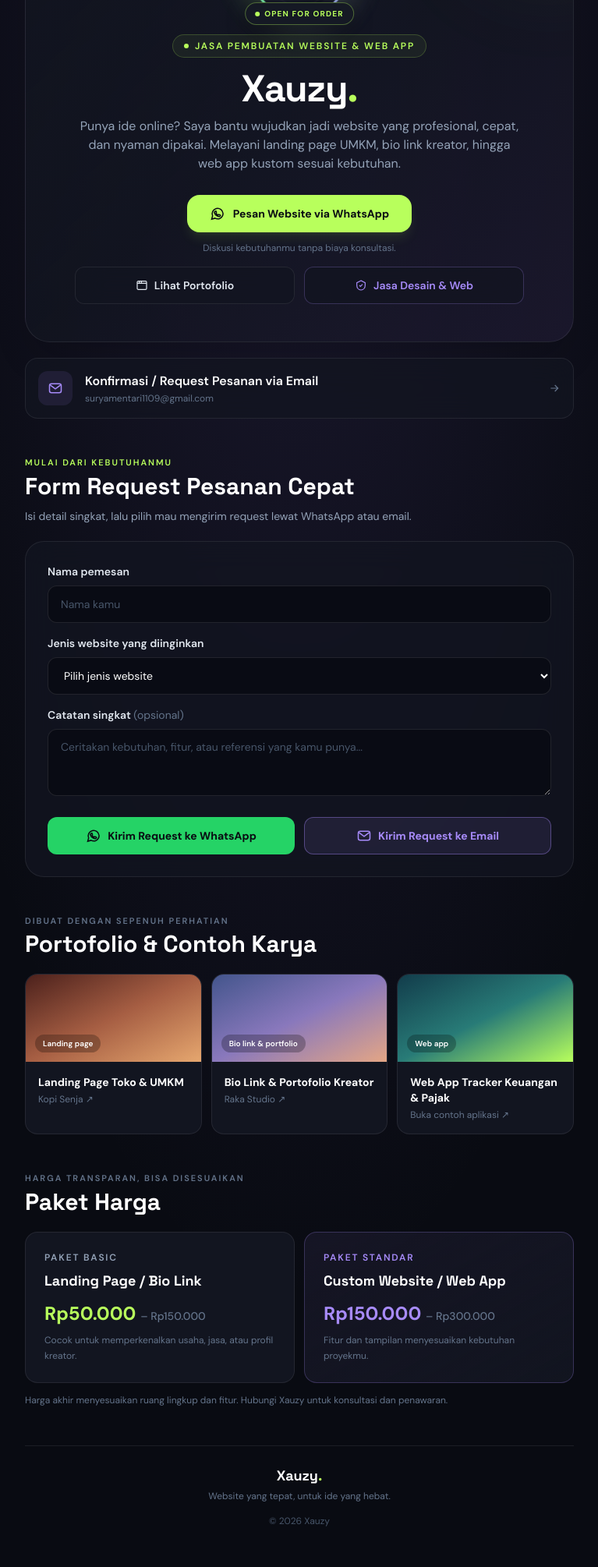
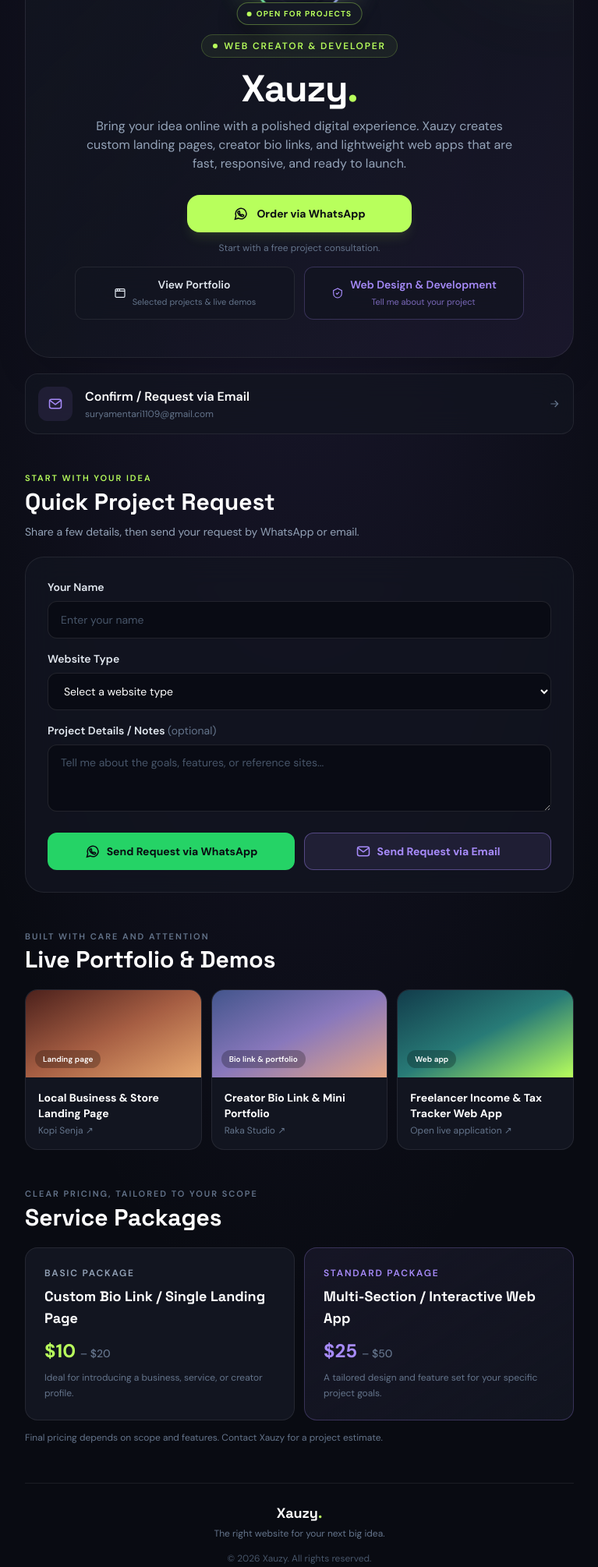
Before and after one commit to kingrelaxed/project-, a plain HTML site: page xauzy/index.html in a window 1280 px wide. Shown: the part 201-2211 px from the top of the page at 78% size, without its empty margins (256-1023 px from the left). Drawn offline with nearby package versions, Linux system fonts and the light colour scheme.

Commit message:
ubah halaman xauzy ke bahasa inggris
Co-authored-by: Copilot <223556219+Copilot@users.noreply.github.com>

```diff
--- a/xauzy/index.html
+++ b/xauzy/index.html
@@ -1,11 +1,11 @@
 <!doctype html>
-<html lang="id">
+<html lang="en">
 <head>
   <meta charset="utf-8">
   <meta name="viewport" content="width=device-width, initial-scale=1">
   <meta name="theme-color" content="#090b12">
-  <meta name="description" content="Xauzy — jasa pembuatan landing page UMKM, bio link kreator, dan web app kustom.">
-  <title>Xauzy — Jasa Pembuatan Website &amp; Web App</title>
+  <meta name="description" content="Xauzy — custom landing pages, creator bio links, and lightweight web apps built for international clients.">
+  <title>Xauzy — Web Design &amp; Development</title>
   <script src="https://cdn.tailwindcss.com"></script>
   <link rel="preconnect" href="https://fonts.googleapis.com">
   <link rel="preconnect" href="https://fonts.gstatic.com" crossorigin>
@@ -51,15 +51,15 @@
   <main class="mx-auto max-w-3xl px-5 pb-12 pt-8 sm:px-8 sm:pt-12">
     <header class="relative overflow-hidden rounded-[2rem] border border-white/[.08] bg-gradient-to-br from-panel/95 via-panel/80 to-[#1d1930]/80 px-5 py-9 text-center shadow-2xl shadow-black/20 sm:px-10 sm:py-12">
       <div class="pointer-events-none absolute -right-20 -top-24 h-56 w-56 rounded-full bg-electric/[.06] blur-3xl"></div>
-      <button id="shareButton" type="button" class="absolute right-4 top-4 inline-flex min-h-11 items-center gap-2 rounded-full border border-white/10 bg-white/[.04] px-3.5 py-2 text-xs font-semibold text-slate-300 transition hover:border-electric/50 hover:text-electric focus:outline-none focus:ring-2 focus:ring-electric/60 sm:right-6 sm:top-6" aria-label="Bagikan atau salin tautan Xauzy">
+      <button id="shareButton" type="button" class="absolute right-4 top-4 inline-flex min-h-11 items-center gap-2 rounded-full border border-white/10 bg-white/[.04] px-3.5 py-2 text-xs font-semibold text-slate-300 transition hover:border-electric/50 hover:text-electric focus:outline-none focus:ring-2 focus:ring-electric/60 sm:right-6 sm:top-6" aria-label="Share or copy the Xauzy link">
         <svg class="h-4 w-4" viewBox="0 0 24 24" fill="none" stroke="currentColor" stroke-width="1.8" aria-hidden="true"><circle cx="18" cy="5" r="3"/><circle cx="6" cy="12" r="3"/><circle cx="18" cy="19" r="3"/><path d="m8.7 10.7 6.6-4.4m-6.6 7 6.6 4.4"/></svg>
-        <span>Bagikan / Salin Link</span>
+        <span>Share / Copy Link</span>
       </button>
 
       <div class="relative mx-auto h-28 w-28 sm:h-32 sm:w-32">
         <div class="avatar-glow pointer-events-none absolute inset-1 rounded-full bg-gradient-to-br from-electric/50 via-[#74e9aa]/20 to-violet/50 blur-xl"></div>
         <div class="avatar-creative relative h-full w-full rounded-full bg-gradient-to-br from-electric via-[#74e9aa] to-violet p-[3px] shadow-[0_0_50px_rgba(184,255,92,.16)]">
-          <div class="grid h-full w-full place-items-center overflow-hidden rounded-full bg-[#171a27]" role="img" aria-label="Ilustrasi kreatif studio web Xauzy dengan jendela browser dan simbol kode">
+          <div class="grid h-full w-full place-items-center overflow-hidden rounded-full bg-[#171a27]" role="img" aria-label="Creative Xauzy web studio illustration with a browser window and code symbols">
             <svg class="h-[86%] w-[86%]" viewBox="0 0 120 120" fill="none" xmlns="http://www.w3.org/2000/svg" aria-hidden="true">
               <defs>
                 <linearGradient id="studio-bg" x1="18" y1="12" x2="102" y2="108" gradientUnits="userSpaceOnUse">
@@ -96,77 +96,77 @@
         </div>
         <div class="absolute -bottom-2 left-1/2 z-10 inline-flex -translate-x-1/2 items-center gap-1.5 whitespace-nowrap rounded-full border border-electric/35 bg-[#151924] px-3 py-1.5 text-[9px] font-bold uppercase tracking-[.12em] text-electric shadow-[0_8px_24px_rgba(0,0,0,.35)] sm:text-[10px]">
           <span class="status-dot h-1.5 w-1.5 rounded-full bg-electric"></span>
-          OPEN FOR ORDER
+          OPEN FOR PROJECTS
         </div>
       </div>
       <div class="relative mt-5 inline-flex items-center gap-2 rounded-full border border-electric/20 bg-electric/[.06] px-3.5 py-1.5 text-[11px] font-semibold uppercase tracking-[.15em] text-electric sm:text-xs">
-        <span class="h-1.5 w-1.5 rounded-full bg-electric"></span> Jasa Pembuatan Website &amp; Web App
+        <span class="h-1.5 w-1.5 rounded-full bg-electric"></span> Web Creator &amp; Developer
       </div>
       <h1 class="relative mt-4 font-display text-4xl font-bold tracking-tight sm:text-5xl">Xauzy<span class="text-electric">.</span></h1>
       <p class="relative mx-auto mt-3 max-w-xl text-sm leading-7 text-slate-400 sm:text-base">
-        Punya ide online? Saya bantu wujudkan jadi website yang profesional, cepat, dan nyaman dipakai. Melayani landing page UMKM, bio link kreator, hingga web app kustom sesuai kebutuhan.
+        Bring your idea online with a polished digital experience. Xauzy creates custom landing pages, creator bio links, and lightweight web apps that are fast, responsive, and ready to launch.
       </p>
-      <a href="https://wa.me/6289674581435?text=Halo%20Xauzy,%20saya%20tertarik%20pesan%20pembuatan%20website" target="_blank" rel="noopener noreferrer" class="relative mt-7 inline-flex min-h-12 w-full items-center justify-center gap-2.5 rounded-2xl bg-electric px-5 py-3.5 text-sm font-bold text-night shadow-lg shadow-electric/10 transition hover:-translate-y-0.5 hover:bg-[#caff85] focus:outline-none focus:ring-2 focus:ring-electric focus:ring-offset-2 focus:ring-offset-night sm:w-auto sm:min-w-72">
+      <a href="https://wa.me/6289674581435?text=Hi%20Xauzy,%20I%27m%20interested%20in%20ordering%20a%20custom%20website" target="_blank" rel="noopener noreferrer" class="relative mt-7 inline-flex min-h-12 w-full items-center justify-center gap-2.5 rounded-2xl bg-electric px-5 py-3.5 text-sm font-bold text-night shadow-lg shadow-electric/10 transition hover:-translate-y-0.5 hover:bg-[#caff85] focus:outline-none focus:ring-2 focus:ring-electric focus:ring-offset-2 focus:ring-offset-night sm:w-auto sm:min-w-72">
         <svg class="h-5 w-5" viewBox="0 0 24 24" fill="none" stroke="currentColor" stroke-width="1.8" aria-hidden="true"><path d="M20.5 11.7a8.4 8.4 0 0 1-12.4 7.4L3 20.5l1.4-4.9a8.4 8.4 0 1 1 16.1-3.9Z"/><path d="M8.5 8.5c.3-.6.7-.5 1-.5l.8 1.8c.1.3.1.5-.1.7l-.6.7c.8 1.5 1.8 2.4 3.3 3.1l.6-.7c.2-.2.5-.3.8-.2l1.7.8c.3.1.4.3.4.6-.1.8-.7 1.5-1.5 1.7-1 .2-2.4-.2-4.1-1.3-1.7-1.1-3-2.7-3.5-4.1-.4-1.2.1-2.2 1.2-2.6Z"/></svg>
-        Pesan Website via WhatsApp
+        Order via WhatsApp
       </a>
-      <p class="relative mt-3 text-xs text-slate-500">Diskusi kebutuhanmu tanpa biaya konsultasi.</p>
+      <p class="relative mt-3 text-xs text-slate-500">Start with a free project consultation.</p>
       <div class="relative mx-auto mt-4 grid max-w-xl gap-3 sm:grid-cols-2">
-        <a href="#portfolioHeading" class="glass inline-flex min-h-12 items-center justify-center gap-2 rounded-xl border border-white/[.08] px-4 py-3 text-sm font-semibold text-slate-200 transition hover:-translate-y-0.5 hover:border-electric/40 hover:text-electric focus:outline-none focus:ring-2 focus:ring-electric/60">
-          <svg class="h-4 w-4" viewBox="0 0 24 24" fill="none" stroke="currentColor" stroke-width="1.8" aria-hidden="true"><rect x="3" y="4" width="18" height="16" rx="2"/><path d="M3 8h18M7 4v4m4-4v4"/></svg>
-          Lihat Portofolio
+        <a href="#portfolioHeading" class="glass inline-flex min-h-12 items-center justify-center gap-2 rounded-xl border border-white/[.08] px-4 py-3 text-sm text-slate-200 transition hover:-translate-y-0.5 hover:border-electric/40 hover:text-electric focus:outline-none focus:ring-2 focus:ring-electric/60">
+          <svg class="h-4 w-4 shrink-0" viewBox="0 0 24 24" fill="none" stroke="currentColor" stroke-width="1.8" aria-hidden="true"><rect x="3" y="4" width="18" height="16" rx="2"/><path d="M3 8h18M7 4v4m4-4v4"/></svg>
+          <span><span class="block font-semibold">View Portfolio</span><span class="mt-0.5 block text-[11px] text-slate-500">Selected projects &amp; live demos</span></span>
         </a>
-        <a href="#pricingHeading" class="glass inline-flex min-h-12 items-center justify-center gap-2 rounded-xl border border-violet/25 px-4 py-3 text-sm font-semibold text-violet transition hover:-translate-y-0.5 hover:border-violet/60 hover:bg-violet/10 focus:outline-none focus:ring-2 focus:ring-violet/60">
-          <svg class="h-4 w-4" viewBox="0 0 24 24" fill="none" stroke="currentColor" stroke-width="1.8" aria-hidden="true"><path d="M12 3 4 7v5c0 5 3.4 8.7 8 9 4.6-.3 8-4 8-9V7l-8-4Z"/><path d="m9 12 2 2 4-4"/></svg>
-          Jasa Desain &amp; Web
+        <a href="#requestHeading" class="glass inline-flex min-h-12 items-center justify-center gap-2 rounded-xl border border-violet/25 px-4 py-3 text-sm text-violet transition hover:-translate-y-0.5 hover:border-violet/60 hover:bg-violet/10 focus:outline-none focus:ring-2 focus:ring-violet/60">
+          <svg class="h-4 w-4 shrink-0" viewBox="0 0 24 24" fill="none" stroke="currentColor" stroke-width="1.8" aria-hidden="true"><path d="M12 3 4 7v5c0 5 3.4 8.7 8 9 4.6-.3 8-4 8-9V7l-8-4Z"/><path d="m9 12 2 2 4-4"/></svg>
+          <span><span class="block font-semibold">Web Design &amp; Development</span><span class="mt-0.5 block text-[11px] text-violet/70">Tell me about your project</span></span>
         </a>
       </div>
     </header>
 
     <section class="mt-5" aria-labelledby="contactHeading">
-      <h2 id="contactHeading" class="sr-only">Kontak dan pemesanan</h2>
-      <a href="mailto:suryamentari1109@gmail.com?subject=Request%20Pembuatan%20Website%20-%20Xauzy" class="glass group flex min-h-16 items-center gap-4 rounded-2xl border border-white/[.08] p-4 transition hover:-translate-y-0.5 hover:border-violet/50 hover:bg-white/[.07] focus:outline-none focus:ring-2 focus:ring-violet/60">
+      <h2 id="contactHeading" class="sr-only">Contact and orders</h2>
+      <a href="mailto:suryamentari1109@gmail.com?subject=Website%20Project%20Inquiry%20-%20Xauzy" class="glass group flex min-h-16 items-center gap-4 rounded-2xl border border-white/[.08] p-4 transition hover:-translate-y-0.5 hover:border-violet/50 hover:bg-white/[.07] focus:outline-none focus:ring-2 focus:ring-violet/60">
         <span class="grid h-11 w-11 shrink-0 place-items-center rounded-xl bg-violet/10 text-violet transition group-hover:bg-violet group-hover:text-night">
           <svg class="h-5 w-5" viewBox="0 0 24 24" fill="none" stroke="currentColor" stroke-width="1.8" aria-hidden="true"><rect x="3" y="5" width="18" height="14" rx="3"/><path d="m4 7 8 6 8-6"/></svg>
         </span>
-        <span class="min-w-0 flex-1"><span class="block font-semibold">Konfirmasi / Request Pesanan via Email</span><span class="mt-0.5 block break-all text-xs text-slate-500">suryamentari1109@gmail.com</span></span>
+        <span class="min-w-0 flex-1"><span class="block font-semibold">Confirm / Request via Email</span><span class="mt-0.5 block break-all text-xs text-slate-500">suryamentari1109@gmail.com</span></span>
         <svg class="h-4 w-4 shrink-0 text-slate-500 transition group-hover:translate-x-1 group-hover:text-violet" viewBox="0 0 24 24" fill="none" stroke="currentColor" stroke-width="1.8" aria-hidden="true"><path d="M5 12h14m-6-6 6 6-6 6"/></svg>
       </a>
     </section>
 
     <section class="mt-12" aria-labelledby="requestHeading">
       <div class="mb-5">
-        <p class="text-[11px] font-semibold uppercase tracking-[.18em] text-electric">Mulai dari kebutuhanmu</p>
-        <h2 id="requestHeading" class="mt-1 font-display text-2xl font-bold sm:text-3xl">Form Request Pesanan Cepat</h2>
-        <p class="mt-2 text-sm leading-6 text-slate-400">Isi detail singkat, lalu pilih mau mengirim request lewat WhatsApp atau email.</p>
+        <p class="text-[11px] font-semibold uppercase tracking-[.18em] text-electric">Start with your idea</p>
+        <h2 id="requestHeading" class="mt-1 scroll-mt-8 font-display text-2xl font-bold sm:text-3xl">Quick Project Request</h2>
+        <p class="mt-2 text-sm leading-6 text-slate-400">Share a few details, then send your request by WhatsApp or email.</p>
       </div>
       <form id="requestForm" class="glass space-y-4 rounded-3xl border border-white/[.08] p-5 sm:p-7">
         <div>
-          <label for="customerName" class="mb-2 block text-sm font-semibold text-slate-200">Nama pemesan</label>
-          <input id="customerName" name="name" type="text" autocomplete="name" required maxlength="100" placeholder="Nama kamu" class="min-h-12 w-full rounded-xl border border-white/10 bg-night/80 px-4 py-3 text-sm text-white placeholder:text-slate-600 focus:border-electric/60 focus:outline-none focus:ring-2 focus:ring-electric/20">
+          <label for="customerName" class="mb-2 block text-sm font-semibold text-slate-200">Your Name</label>
+          <input id="customerName" name="name" type="text" autocomplete="name" required maxlength="100" placeholder="Enter your name" class="min-h-12 w-full rounded-xl border border-white/10 bg-night/80 px-4 py-3 text-sm text-white placeholder:text-slate-600 focus:border-electric/60 focus:outline-none focus:ring-2 focus:ring-electric/20">
         </div>
         <div>
-          <label for="websiteType" class="mb-2 block text-sm font-semibold text-slate-200">Jenis website yang diinginkan</label>
+          <label for="websiteType" class="mb-2 block text-sm font-semibold text-slate-200">Website Type</label>
           <select id="websiteType" name="websiteType" required class="min-h-12 w-full rounded-xl border border-white/10 bg-night/80 px-4 py-3 text-sm text-white focus:border-electric/60 focus:outline-none focus:ring-2 focus:ring-electric/20">
-            <option value="" disabled selected>Pilih jenis website</option>
-            <option>Landing Page UMKM</option>
-            <option>Bio Link Kreator</option>
-            <option>Web App Kustom</option>
-            <option>Lainnya / Konsultasi dulu</option>
+            <option value="" disabled selected>Select a website type</option>
+            <option>Custom Business Landing Page</option>
+            <option>Creator Bio Link</option>
+            <option>Custom Web App</option>
+            <option>Other / Project Consultation</option>
           </select>
         </div>
         <div>
-          <label for="requestNote" class="mb-2 block text-sm font-semibold text-slate-200">Catatan singkat <span class="font-normal text-slate-500">(opsional)</span></label>
-          <textarea id="requestNote" name="note" rows="3" maxlength="1000" placeholder="Ceritakan kebutuhan, fitur, atau referensi yang kamu punya..." class="w-full resize-y rounded-xl border border-white/10 bg-night/80 px-4 py-3 text-sm text-white placeholder:text-slate-600 focus:border-electric/60 focus:outline-none focus:ring-2 focus:ring-electric/20"></textarea>
+          <label for="requestNote" class="mb-2 block text-sm font-semibold text-slate-200">Project Details / Notes <span class="font-normal text-slate-500">(optional)</span></label>
+          <textarea id="requestNote" name="note" rows="3" maxlength="1000" placeholder="Tell me about the goals, features, or reference sites..." class="w-full resize-y rounded-xl border border-white/10 bg-night/80 px-4 py-3 text-sm text-white placeholder:text-slate-600 focus:border-electric/60 focus:outline-none focus:ring-2 focus:ring-electric/20"></textarea>
         </div>
         <div class="grid gap-3 pt-1 sm:grid-cols-2">
           <button type="submit" data-send="whatsapp" class="inline-flex min-h-12 items-center justify-center gap-2 rounded-xl bg-[#25D366] px-4 py-3 text-sm font-bold text-night transition hover:bg-[#51e77f] focus:outline-none focus:ring-2 focus:ring-[#25D366]/70 focus:ring-offset-2 focus:ring-offset-panel">
             <svg class="h-5 w-5" viewBox="0 0 24 24" fill="none" stroke="currentColor" stroke-width="1.8" aria-hidden="true"><path d="M20.5 11.7a8.4 8.4 0 0 1-12.4 7.4L3 20.5l1.4-4.9a8.4 8.4 0 1 1 16.1-3.9Z"/><path d="M8.5 8.5c.3-.6.7-.5 1-.5l.8 1.8c.1.3.1.5-.1.7l-.6.7c.8 1.5 1.8 2.4 3.3 3.1l.6-.7c.2-.2.5-.3.8-.2l1.7.8c.3.1.4.3.4.6-.1.8-.7 1.5-1.5 1.7-1 .2-2.4-.2-4.1-1.3-1.7-1.1-3-2.7-3.5-4.1-.4-1.2.1-2.2 1.2-2.6Z"/></svg>
-            Kirim Request ke WhatsApp
+            Send Request via WhatsApp
           </button>
           <button type="submit" data-send="email" class="inline-flex min-h-12 items-center justify-center gap-2 rounded-xl border border-violet/40 bg-violet/10 px-4 py-3 text-sm font-bold text-violet transition hover:bg-violet hover:text-night focus:outline-none focus:ring-2 focus:ring-violet/60 focus:ring-offset-2 focus:ring-offset-panel">
             <svg class="h-5 w-5" viewBox="0 0 24 24" fill="none" stroke="currentColor" stroke-width="1.8" aria-hidden="true"><rect x="3" y="5" width="18" height="14" rx="3"/><path d="m4 7 8 6 8-6"/></svg>
-            Kirim Request ke Email
+            Send Request via Email
           </button>
         </div>
       </form>
@@ -174,51 +174,51 @@
 
     <section class="mt-12" aria-labelledby="portfolioHeading">
       <div class="mb-5">
-        <p class="text-[11px] font-semibold uppercase tracking-[.18em] text-slate-500">Dibuat dengan sepenuh perhatian</p>
-        <h2 id="portfolioHeading" class="mt-1 font-display text-2xl font-bold sm:text-3xl">Portofolio &amp; Contoh Karya</h2>
+        <p class="text-[11px] font-semibold uppercase tracking-[.18em] text-slate-500">Built with care and attention</p>
+        <h2 id="portfolioHeading" class="mt-1 scroll-mt-8 font-display text-2xl font-bold sm:text-3xl">Live Portfolio &amp; Demos</h2>
       </div>
       <div class="grid gap-3 sm:grid-cols-3">
-        <a href="https://kingrelaxed.github.io/project-/demo-toko/" target="_blank" rel="noopener noreferrer" class="group overflow-hidden rounded-2xl border border-white/[.08] bg-panel transition hover:-translate-y-1 hover:border-electric/40 focus:outline-none focus:ring-2 focus:ring-electric/60">
+        <a href="https://kingrelaxed.github.io/project-/kopi-senja/" target="_blank" rel="noopener noreferrer" class="group overflow-hidden rounded-2xl border border-white/[.08] bg-panel transition hover:-translate-y-1 hover:border-electric/40 focus:outline-none focus:ring-2 focus:ring-electric/60">
           <div class="flex h-28 items-end bg-gradient-to-br from-[#4c211c] via-[#a65e43] to-[#e6a76f] p-3"><span class="rounded-full bg-black/25 px-2.5 py-1 text-[10px] font-semibold text-white backdrop-blur">Landing page</span></div>
-          <div class="p-4"><h3 class="text-sm font-bold leading-5 group-hover:text-electric">Landing Page Toko &amp; UMKM</h3><p class="mt-1 text-xs text-slate-500">Kopi Senja <span aria-hidden="true">↗</span></p></div>
+          <div class="p-4"><h3 class="text-sm font-bold leading-5 group-hover:text-electric">Local Business &amp; Store Landing Page</h3><p class="mt-1 text-xs text-slate-500">Kopi Senja <span aria-hidden="true">↗</span></p></div>
         </a>
-        <a href="https://kingrelaxed.github.io/project-/toko%20senja/" target="_blank" rel="noopener noreferrer" class="group overflow-hidden rounded-2xl border border-white/[.08] bg-panel transition hover:-translate-y-1 hover:border-electric/40 focus:outline-none focus:ring-2 focus:ring-electric/60">
+        <a href="https://kingrelaxed.github.io/project-/raka-studio/" target="_blank" rel="noopener noreferrer" class="group overflow-hidden rounded-2xl border border-white/[.08] bg-panel transition hover:-translate-y-1 hover:border-electric/40 focus:outline-none focus:ring-2 focus:ring-electric/60">
           <div class="flex h-28 items-end bg-gradient-to-br from-[#43558c] via-[#8978bc] to-[#e4a685] p-3"><span class="rounded-full bg-black/25 px-2.5 py-1 text-[10px] font-semibold text-white backdrop-blur">Bio link &amp; portfolio</span></div>
-          <div class="p-4"><h3 class="text-sm font-bold leading-5 group-hover:text-electric">Bio Link &amp; Portofolio Kreator</h3><p class="mt-1 text-xs text-slate-500">Raka Studio <span aria-hidden="true">↗</span></p></div>
+          <div class="p-4"><h3 class="text-sm font-bold leading-5 group-hover:text-electric">Creator Bio Link &amp; Mini Portfolio</h3><p class="mt-1 text-xs text-slate-500">Raka Studio <span aria-hidden="true">↗</span></p></div>
         </a>
         <a href="https://kingrelaxed.github.io/project-/" target="_blank" rel="noopener noreferrer" class="group overflow-hidden rounded-2xl border border-white/[.08] bg-panel transition hover:-translate-y-1 hover:border-electric/40 focus:outline-none focus:ring-2 focus:ring-electric/60">
           <div class="flex h-28 items-end bg-gradient-to-br from-[#123c4b] via-[#287b77] to-[#b8ff5c] p-3"><span class="rounded-full bg-black/25 px-2.5 py-1 text-[10px] font-semibold text-white backdrop-blur">Web app</span></div>
-          <div class="p-4"><h3 class="text-sm font-bold leading-5 group-hover:text-electric">Web App Tracker Keuangan &amp; Pajak</h3><p class="mt-1 text-xs text-slate-500">Buka contoh aplikasi <span aria-hidden="true">↗</span></p></div>
+          <div class="p-4"><h3 class="text-sm font-bold leading-5 group-hover:text-electric">Freelancer Income &amp; Tax Tracker Web App</h3><p class="mt-1 text-xs text-slate-500">Open live application <span aria-hidden="true">↗</span></p></div>
         </a>
       </div>
     </section>
 
     <section class="mt-12" aria-labelledby="pricingHeading">
       <div class="mb-5">
-        <p class="text-[11px] font-semibold uppercase tracking-[.18em] text-slate-500">Harga transparan, bisa disesuaikan</p>
-        <h2 id="pricingHeading" class="mt-1 font-display text-2xl font-bold sm:text-3xl">Paket Harga</h2>
+        <p class="text-[11px] font-semibold uppercase tracking-[.18em] text-slate-500">Clear pricing, tailored to your scope</p>
+        <h2 id="pricingHeading" class="mt-1 font-display text-2xl font-bold sm:text-3xl">Service Packages</h2>
       </div>
       <div class="grid gap-3 sm:grid-cols-2">
         <article class="rounded-2xl border border-white/[.08] bg-panel p-5 sm:p-6">
-          <p class="text-xs font-semibold uppercase tracking-[.15em] text-slate-400">Paket Basic</p>
-          <h3 class="mt-2 font-display text-lg font-bold">Landing Page / Bio Link</h3>
-          <p class="mt-3 text-2xl font-bold text-electric">Rp50.000 <span class="text-sm font-medium text-slate-500">– Rp150.000</span></p>
-          <p class="mt-2 text-xs leading-5 text-slate-500">Cocok untuk memperkenalkan usaha, jasa, atau profil kreator.</p>
+          <p class="text-xs font-semibold uppercase tracking-[.15em] text-slate-400">Basic Package</p>
+          <h3 class="mt-2 font-display text-lg font-bold">Custom Bio Link / Single Landing Page</h3>
+          <p class="mt-3 text-2xl font-bold text-electric">$10 <span class="text-sm font-medium text-slate-500">– $20</span></p>
+          <p class="mt-2 text-xs leading-5 text-slate-500">Ideal for introducing a business, service, or creator profile.</p>
         </article>
         <article class="rounded-2xl border border-violet/25 bg-gradient-to-br from-violet/[.08] to-panel p-5 sm:p-6">
-          <p class="text-xs font-semibold uppercase tracking-[.15em] text-violet">Paket Standar</p>
-          <h3 class="mt-2 font-display text-lg font-bold">Custom Website / Web App</h3>
-          <p class="mt-3 text-2xl font-bold text-violet">Rp150.000 <span class="text-sm font-medium text-slate-500">– Rp300.000</span></p>
-          <p class="mt-2 text-xs leading-5 text-slate-500">Fitur dan tampilan menyesuaikan kebutuhan proyekmu.</p>
+          <p class="text-xs font-semibold uppercase tracking-[.15em] text-violet">Standard Package</p>
+          <h3 class="mt-2 font-display text-lg font-bold">Multi-Section / Interactive Web App</h3>
+          <p class="mt-3 text-2xl font-bold text-violet">$25 <span class="text-sm font-medium text-slate-500">– $50</span></p>
+          <p class="mt-2 text-xs leading-5 text-slate-500">A tailored design and feature set for your specific project goals.</p>
         </article>
       </div>
-      <p class="mt-3 text-xs leading-5 text-slate-500">Harga akhir menyesuaikan ruang lingkup dan fitur. Hubungi Xauzy untuk konsultasi dan penawaran.</p>
+      <p class="mt-3 text-xs leading-5 text-slate-500">Final pricing depends on scope and features. Contact Xauzy for a project estimate.</p>
     </section>
 
     <footer class="mt-12 border-t border-white/[.08] pt-6 text-center">
       <p class="font-display text-lg font-bold">Xauzy<span class="text-electric">.</span></p>
-      <p class="mt-1 text-xs text-slate-500">Website yang tepat, untuk ide yang hebat.</p>
-      <p class="mt-4 text-xs text-slate-600">© 2026 Xauzy</p>
+      <p class="mt-1 text-xs text-slate-500">The right website for your next big idea.</p>
+      <p class="mt-4 text-xs text-slate-600">© 2026 Xauzy. All rights reserved.</p>
     </footer>
   </main>
 
@@ -255,10 +255,10 @@
           temporaryInput.remove();
           if (!copied) throw new Error('Browser tidak mengizinkan penyalinan tautan.');
         }
-        showToast('Link Xauzy berhasil disalin!');
+        showToast('Link copied!');
       } catch (error) {
-        showToast('Link tidak dapat disalin. Silakan salin URL dari bilah alamat.');
-        console.error('Gagal menyalin link:', error);
+        showToast('Link could not be copied. Please copy it from the address bar.');
+        console.error('Failed to copy link:', error);
       }
     }
 
@@ -276,17 +276,17 @@
       const websiteType = String(formData.get('websiteType')).trim();
       const note = String(formData.get('note')).trim() || '-';
       const message = [
-        'Halo Xauzy, saya ingin request pembuatan website.',
+        'Hi Xauzy, I would like to request a website project.',
         '',
-        `Nama: ${name}`,
-        `Jenis website: ${websiteType}`,
-        `Catatan: ${note}`
+        `Name: ${name}`,
+        `Website type: ${websiteType}`,
+        `Project details: ${note}`
       ].join('\n');
 
       if (submitter.dataset.send === 'whatsapp') {
         window.open(`https://wa.me/6289674581435?text=${encodeURIComponent(message)}`, '_blank', 'noopener,noreferrer');
       } else if (submitter.dataset.send === 'email') {
-        const subject = 'Request Pembuatan Website - Xauzy';
+        const subject = 'Website Project Inquiry - Xauzy';
         window.location.href = `mailto:suryamentari1109@gmail.com?subject=${encodeURIComponent(subject)}&body=${encodeURIComponent(message)}`;
       }
     });
```
